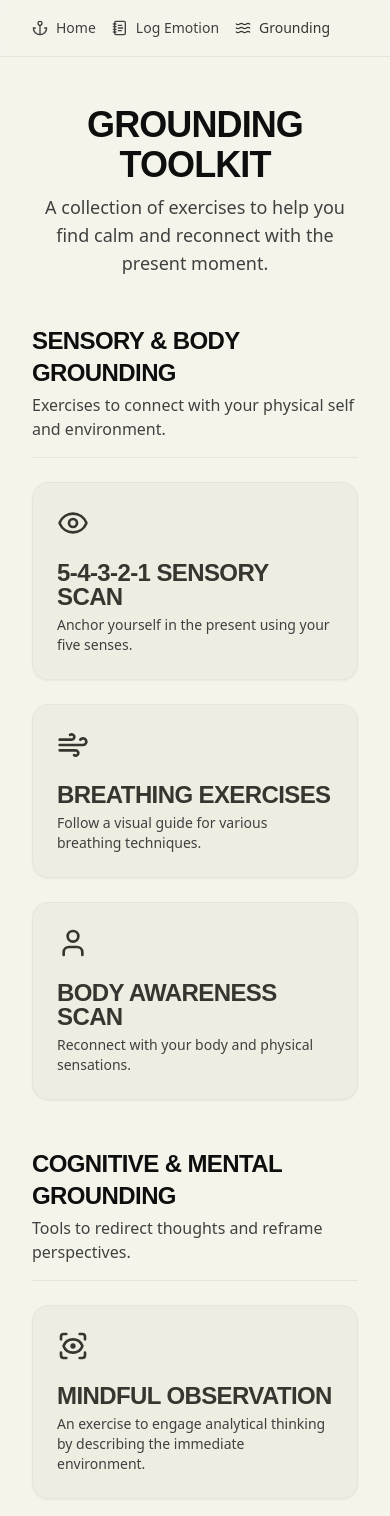
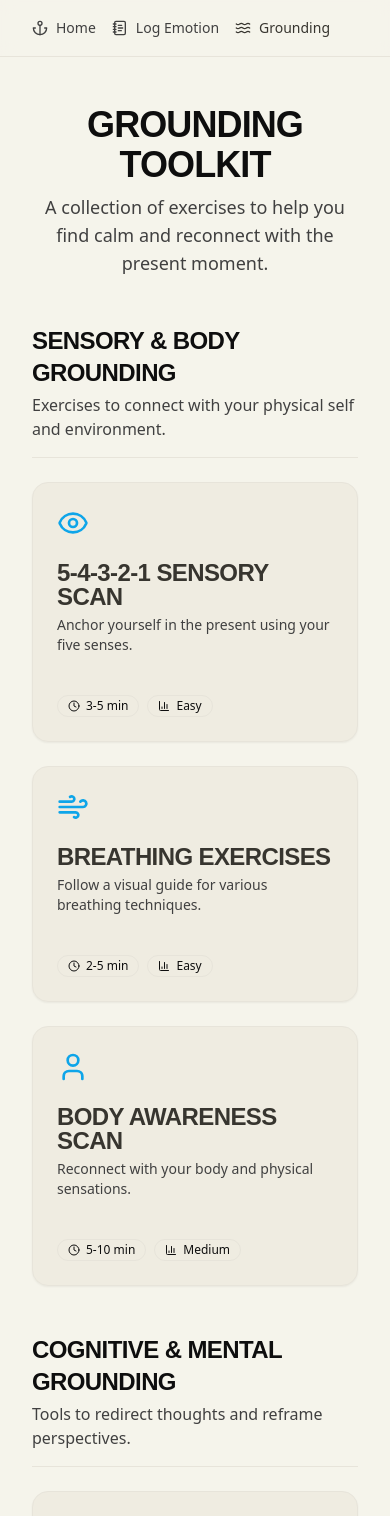
Before and after one commit to TeddyJubu/Calmtude, a React (Vite) app: page /grounding-tool in a window 390 px wide. Shown: the top 1516 px of the page. Built offline with nearby package versions, Linux system fonts and the light colour scheme; a web font is replaced by a local one.

Commit message:
Implement UI/UX improvements for GroundingTool
This commit implements the plan to enhance the UI/UX of the GroundingTool page, including card design, quick access features, information architecture, mobile experience, accessibility, and user guidance.

```diff
--- a/src/pages/GroundingTool.tsx
+++ b/src/pages/GroundingTool.tsx
@@ -1,13 +1,16 @@
 
 import { Link } from "react-router-dom";
-import { Card, CardHeader, CardTitle, CardDescription } from "@/components/ui/card";
-import { Eye, Wind, User, BrainCircuit, Anchor, ScanEye, Scale } from "lucide-react";
+import { Card, CardHeader, CardTitle, CardDescription, CardContent, CardFooter } from "@/components/ui/card";
+import { Badge } from "@/components/ui/badge";
+import { Eye, Wind, User, BrainCircuit, Anchor, ScanEye, Scale, Clock, BarChart3 } from "lucide-react";
 import { cn } from "@/lib/utils";
 
 const toolCategories = [
   {
     categoryTitle: "Sensory & Body Grounding",
     categoryDescription: "Exercises to connect with your physical self and environment.",
+    color: "text-sky-500",
+    borderColor: "hover:border-sky-500/50",
     tools: [
       {
         title: "5-4-3-2-1 Sensory Scan",
@@ -15,6 +18,8 @@ const toolCategories = [
         href: "/tools/54321",
         icon: Eye,
         enabled: true,
+        duration: "3-5 min",
+        difficulty: "Easy",
       },
       {
         title: "Breathing Exercises",
@@ -22,6 +27,8 @@ const toolCategories = [
         href: "/tools/deep-calm-breathing",
         icon: Wind,
         enabled: true,
+        duration: "2-5 min",
+        difficulty: "Easy",
       },
       {
         title: "Body Awareness Scan",
@@ -29,40 +36,52 @@ const toolCategories = [
         href: "/tools/body-awareness",
         icon: User,
         enabled: true,
+        duration: "5-10 min",
+        difficulty: "Medium",
       },
     ],
   },
   {
     categoryTitle: "Cognitive & Mental Grounding",
     categoryDescription: "Tools to redirect thoughts and reframe perspectives.",
+    color: "text-violet-500",
+    borderColor: "hover:border-violet-500/50",
     tools: [
       {
         title: "Mindful Observation",
-        description: "An exercise to engage analytical thinking by describing the immediate environment.",
+        description: "Engage analytical thinking by describing the environment.",
         href: "/tools/mindful-observation",
         icon: ScanEye,
         enabled: true,
+        duration: "5 min",
+        difficulty: "Easy",
       },
       {
         title: "Cognitive Shuffle",
-        description: "A simple game to redirect cognitive resources away from anxious thoughts.",
+        description: "A simple game to redirect from anxious thoughts.",
         href: "/tools/cognitive-shuffle",
         icon: BrainCircuit,
         enabled: true,
+        duration: "5-10 min",
+        difficulty: "Medium",
       },
       {
         title: "Factual Reframe",
-        description: "A CBT-based tool to separate facts from emotional interpretations.",
+        description: "A CBT-based tool to separate facts from emotions.",
         href: "/tools/factual-reframe",
         icon: Scale,
         enabled: true,
+        duration: "5-15 min",
+        difficulty: "Hard",
       },
       {
         title: "Anchor Statements",
-        description: "A tool for using pre-written or custom grounding statements.",
+        description: "Use pre-written statements for grounding.",
         href: "/tools/anchor-statements",
         icon: Anchor,
         enabled: true,
+        duration: "1-2 min",
+        difficulty: "Easy",
       },
     ],
   },
@@ -92,12 +111,25 @@ const GroundingToolPage = () => {
                   className={cn("h-full", !tool.enabled && "cursor-not-allowed opacity-60")}
                 >
                   <Link to={tool.enabled ? tool.href : '#'} className={cn("h-full", !tool.enabled && "pointer-events-none")}>
-                    <Card className="h-full flex flex-col transition-all duration-200 hover:border-primary/50 hover:shadow-md">
-                      <CardHeader>
-                        <tool.icon className="h-8 w-8 text-primary mb-4" />
+                    <Card className={cn(
+                      "h-full flex flex-col transition-all duration-300 hover:shadow-lg hover:-translate-y-1",
+                      tool.enabled ? category.borderColor : ""
+                    )}>
+                      <CardHeader className="flex-grow">
+                        <tool.icon className={cn("h-8 w-8 mb-4", category.color)} />
                         <CardTitle>{tool.title}</CardTitle>
-                        <CardDescription>{tool.description}</CardDescription>
+                        <CardDescription className="mt-2">{tool.description}</CardDescription>
                       </CardHeader>
+                      <CardFooter className="pt-4 flex items-center gap-2">
+                        <Badge variant="outline" className="font-normal">
+                          <Clock className="mr-1.5 h-3 w-3" />
+                          {tool.duration}
+                        </Badge>
+                        <Badge variant="outline" className="font-normal">
+                           <BarChart3 className="mr-1.5 h-3 w-3" />
+                          {tool.difficulty}
+                        </Badge>
+                      </CardFooter>
                     </Card>
                   </Link>
                 </div>
```
